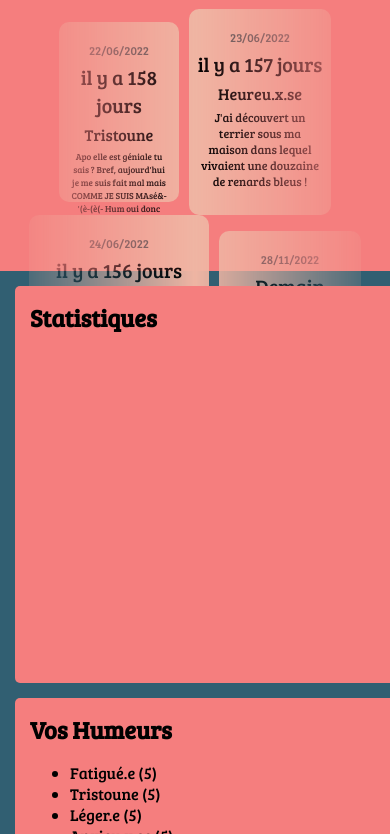
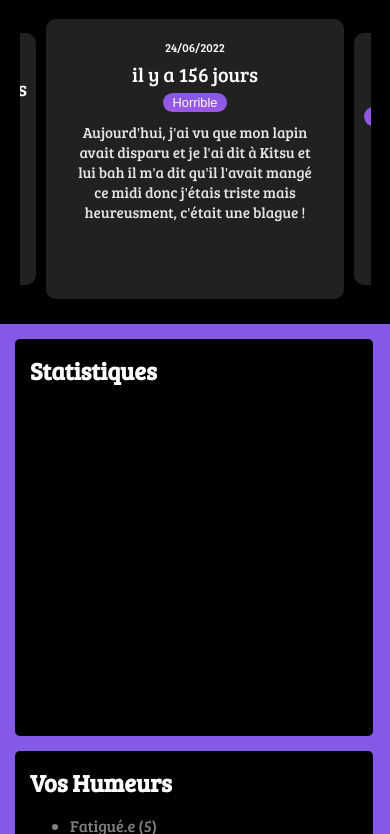
Before and after one commit to Apooolline/_, a plain HTML site: page public/index.html in a window 390 px wide. Shown: the part 96-930 px from the top of the page. Drawn offline with nearby package versions, Linux system fonts and the light colour scheme.

Commit message:
cleaned git branch

```diff
--- a/index.html
+++ b/public/index.html
@@ -9,10 +9,10 @@
 </head>
 
 <body onload='timeline.preload()'>
-  <script type="text/javascript" src="libs/functions.js"></script>
-  <script type="text/javascript" src="libs/journey.js"></script>
-  <script type="text/javascript" src="libs/timeline.js"></script>
-  <script type="text/javascript" src="libs/humors.js"></script>
+  <script type="text/javascript" src="../assets/libs/functions.js"></script>
+  <script type="text/javascript" src="../assets/libs/journey.js"></script>
+  <script type="text/javascript" src="../assets/libs/timeline.js"></script>
+  <script type="text/javascript" src="../assets/libs/humors.js"></script>
 
   <div id="a_droite_haut">
     <button  id="boutondumenu" onclick="openpopup()">Menu</button>
--- a/script.js
+++ b/public/script.js
@@ -23,6 +23,7 @@ let timeline = new Timeline(testjourney, testhumors)
 var lastScrollTop = 0;
 
 document.querySelector('#timeline-wrapper').addEventListener("wheel", function(event) {
+  event.preventDefault()
 
   if(event.deltaY > 0) {
     timeline.cursorNext()
@@ -31,5 +32,5 @@ document.querySelector('#timeline-wrapper').addEventListener("wheel", function(e
 }, false);
 
 for (var humeur of Array.from( testhumors.map.values() )) {
-  document.querySelector('#humeurs').innerHTML += `<li>${humeur.name} (${humeur.level})</li>`
+  document.querySelector('#humeurs').innerHTML += `<li style="color: ${humeur.color}">${humeur.name} (${humeur.level})</li>`
 }
--- a/style.css
+++ b/public/style.css
@@ -2,50 +2,96 @@
 
 @media screen and (max-width: 1000px) {
   .column {
-    width: 100% !important;
+    width: calc(100% - 32px) !important;
     margin: 15px 0px 0px 0px;
   }
+
+  .petit {
+    display: none !important;
+  }
+
+  .grand {
+    width: 85% !important;
+  }
+
+  .moyen {
+    width: 20px !important;
+  }
+
+  .grand .content {
+    padding: 0px 25px 5px 25px !important;
+  }
+
+  #timeline > * {
+    flex: 0 0 auto;
+  }
+
+  #timeline-mask {
+    -webkit-mask-image: none !important;
+  }
+
+  .moyen, .moyen .date {
+    color: var(--box-bgcolor);
+  }
+
+  #timeline {
+    overflow-x: hidden;
+  }
 }
+
 @font-face {
   font-family: 'Bree';
-  src: url('fonts/Bree.ttf');
+  src: url('../assets/fonts/Bree.ttf');
   font-weight: 100;
 }
 
 @font-face {
   font-family: 'CreamCake';
-  src: url('fonts/creamcake.otf');
+  src: url('../assets/fonts/creamcake.otf');
   font-weight: 100;
 }
 
 body {
-  background-color: var(--background);
+  background: var(--background);
   margin: 0px;
   font-family: "Bree";
 }
 
 * {
   box-sizing: border-box;
+  color: var(--font-color);
 }
 
 *:focus {
   outline: none;
 }
 
+
+
 /**************************************{ VARS }**************************************/
 
 :root {
-  --main-color: #efb5a3;
-  --main-bgcolor: #f57e7e;
-  --background: #315f72;
-  --menu-background: hsl(56, 53%, 81%, 0.9);
+  --accent: #784ae3;
+  --box-bgcolor: #212121;
+  --main-bgcolor: black;
+  --background: #3b216e;
+  --menu-background: #784ae3;
+  --font-color: white;
+}
+
+:root {
+  --accent: linear-gradient(#8359e5, #9e57e5);
+  --box-bgcolor: #212121;
+  --main-bgcolor: black;
+  --background: linear-gradient(#8359e5, #8359e5, #8359e5);
+  --font-color: white;
 }
 
 /**************************************{ BODY }**************************************/
 
 #timeline-wrapper {
   width: 100%;
-  height: 277px;
+  height: fit-content;
   text-align: center;
   vertical-align: middle;
   background-color: var(--main-bgcolor);
@@ -54,44 +100,50 @@ body {
 }
 
 #timeline {
-  display: inline-block;
+  padding: 10px 0 10px 0;
+  display: flex;
   margin: auto;
   width: 90%;
-  height: 200px;
+  height: 300px;
+  gap: 10px;
+  align-items: center;
+  justify-content: center;
 }
 
 #timeline-mask {
   position: relative;
   width: 100%;
-  height: 277px;
+  height: fit-content;
+/*
   -webkit-mask-image: linear-gradient(to right, transparent, var(--main-bgcolor), transparent);
+*/
   z-index: auto;
 }
 
 .grand, .moyen, .petit {
-  margin: 0px 5px 0px 5px;
+  margin: 0px;
   vertical-align: middle;
   padding-top: 20px;
   padding-bottom: 20px;
-  background-color: var(--main-color);
+  background-color: var(--box-bgcolor);
   border-radius: 10px;
   display: inline-block;
 }
 
 .grand {
-  height: 119%;
+  height: 100%;
   width: 25%;
   min-width: 180px;
 }
 
 .moyen {
-  height: 103%;
+  height: 90%;
   width: 20%;
   min-width: 142px;
 }
 
 .petit {
-  height: 90%;
+  height: 80%;
   min-width: 120px;
   width: 15%;
 }
@@ -99,7 +151,7 @@ body {
 .date {
   margin: 0px;
   font-size: 12px;
-  color: #595959;
+  color: var(--accent);
 }
 
 .rel-date {
@@ -122,12 +174,22 @@ body {
 
 .humor {
   margin: 0px;
+  margin: auto;
+  width: fit-content;
+  padding: 2px 10px 2px 10px;
+  background: var(--accent);
+  border-radius: 15px;
+  color: white !important;
+  font-family: arial;
+  font-size: 0.8em;
 }
 
 .content {
-  padding: 0px 10px 5px 10px;
+  padding: 0px 15px 5px 15px;
   margin-top: 5px;
   text-overflow: clip;
+  margin-top: 10px;
+  color: #e3e3e3;
 }
 
 .moyen .content {
@@ -147,9 +209,9 @@ body {
 #boutondumenu {
   margin: 5px;
   font-family: 'CreamCake';
-  color: #080a0c;
+  color: var(--font-color);
   background: var(--main-bgcolor);
-  background-image: linear-gradient(180deg, var(--background) 100%, var(--background));
+  background-image: linear-gradient(180deg, var(--accent) 100%, var(--background));
   background-repeat: no-repeat;
   border: none;
   border-radius: 15px;
@@ -175,12 +237,14 @@ body {
 }
 
 h1 {
-  margin: 10px;
+  background: var(--accent);
+  color: white;
+  padding-bottom: 10px;
   margin-top: 0px;
   text-align: center;
-  color: #0f0f0f;
   font-family: "CreamCake";
   font-size: 80px;
+  margin-bottom: 0px;
 }
 
 .popup {
```
Also changed, not shown: public/login/index.html (added, +26 -0 lines), server.js (added, +20 -0 lines), assets/fonts/Bree.ttf (renamed from fonts/Bree.ttf), assets/fonts/creamcake.otf (renamed from fonts/creamcake.otf), assets/fonts/twinklestar.ttf (renamed from fonts/twinklestar.ttf), assets/libs/FileSaver.js (renamed from libs/FileSaver.js), assets/libs/functions.js (renamed from libs/functions.js), assets/libs/humors.js (renamed from libs/humors.js), assets/libs/journey.js (renamed from libs/journey.js), assets/libs/timeline.js, public/login/script.js (added), public/login/style.css (added).
